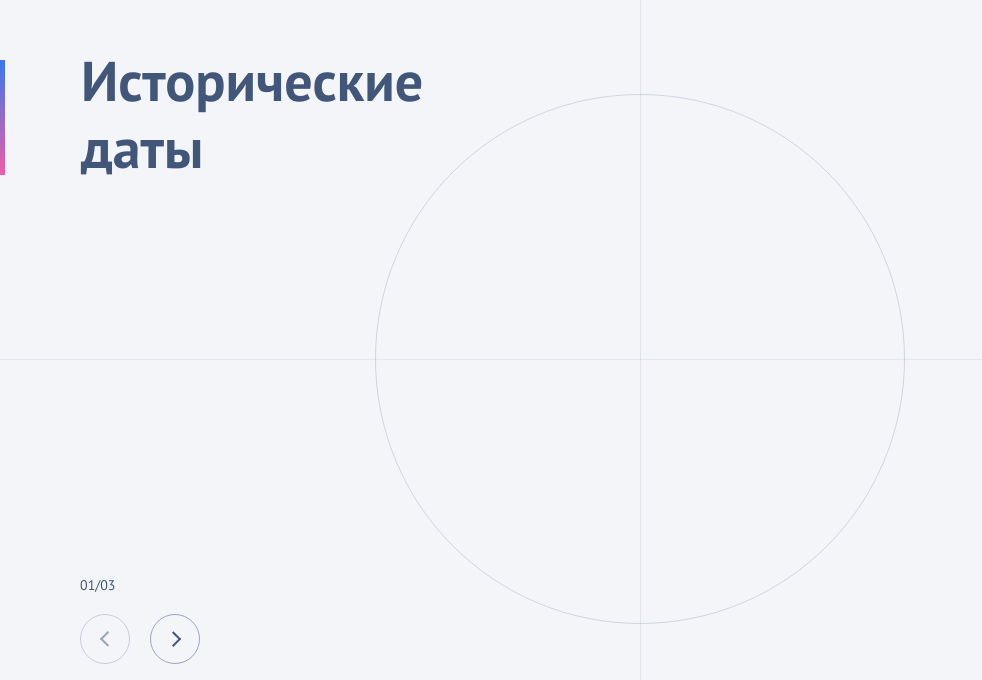
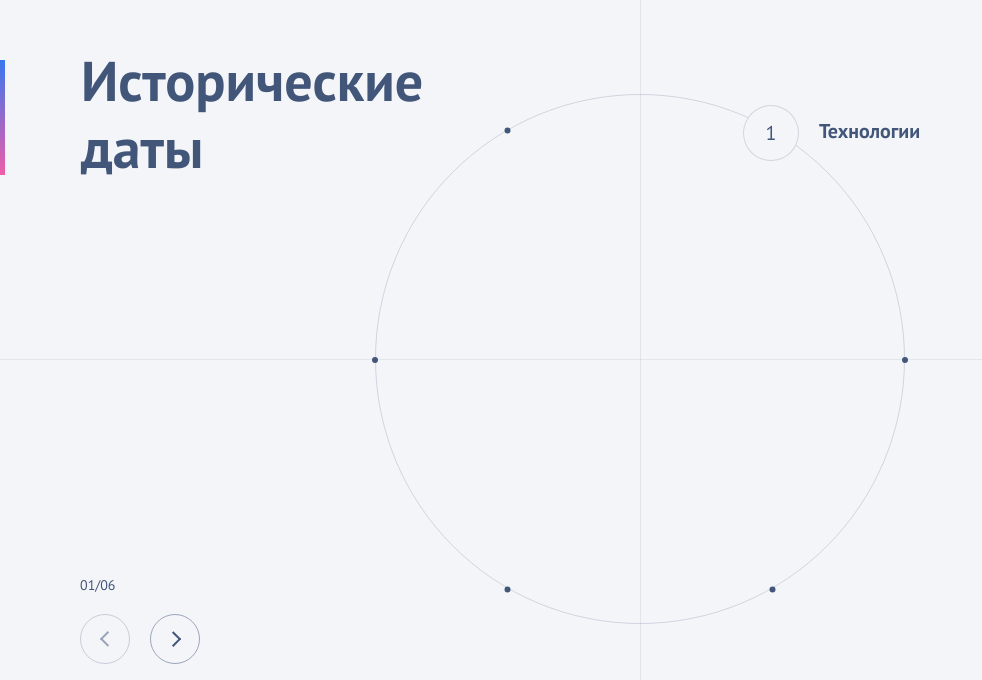
Before and after one commit to juliaanto/historical-dates, a React (Create React App) app: page / in a window 1280 px wide. Shown: the part 120-800 px from the top of the page, without its empty margins (0-982 px from the left). Built offline with nearby package versions, Linux system fonts and the light colour scheme.

Commit message:
Добавлены точки разделов на окружность

```diff
--- a/src/components/controls/controls.tsx
+++ b/src/components/controls/controls.tsx
@@ -1,19 +1,22 @@
 import Block from "./controls.styled";
-import DATA from "../../data/events";
-import { useState } from "react";
+import DATA from "../../data/data";
 
-function Controls() {
-  const [currentIndex, setCurrentIndex] = useState(1);
+type ControlsProps = {
+  currentIndex: number;
+  handleChangeCurrentIndex: (index: number) => void;
+}
+
+function Controls({currentIndex, handleChangeCurrentIndex}: ControlsProps) {
 
   const handlePrevButtonClick = () => {
     if (currentIndex !== 1) {
-      setCurrentIndex(currentIndex - 1)
+      handleChangeCurrentIndex(currentIndex - 1)
     }
   };
 
   const handleNextButtonClick = () => {
     if (currentIndex !== DATA.length) {
-      setCurrentIndex(currentIndex + 1)
+      handleChangeCurrentIndex(currentIndex + 1)
     }
   };
 
--- a/src/components/main/main.tsx
+++ b/src/components/main/main.tsx
@@ -1,11 +1,17 @@
 import Block from './main.styled';
 import TimeWheel from '../time-wheel/time-wheel';
+import { useState } from "react";
 
 function Main() {
+  const [currentIndex, setCurrentIndex] = useState(1);
+
   return (
     <Block>
       <Block.Heading>Исторические даты</Block.Heading>
-      <TimeWheel />
+      <TimeWheel
+        currentIndex={currentIndex}
+        handleChangeCurrentIndex={(index: number) => setCurrentIndex(index)}
+      />
     </Block>
   )
 }
--- a/src/components/time-wheel/time-wheel.tsx
+++ b/src/components/time-wheel/time-wheel.tsx
@@ -2,11 +2,22 @@ import Block from "./time-wheel.styled";
 import Controls from "../controls/controls";
 import Wheel from "../wheel/wheel";
 
-function TimeWheel() {
+type TimeWheelProps = {
+  currentIndex: number;
+  handleChangeCurrentIndex: (index: number) => void;
+}
+
+function TimeWheel({currentIndex, handleChangeCurrentIndex}: TimeWheelProps) {
   return (
     <Block>
-      <Wheel />
-      <Controls />
+      <Wheel
+        currentIndex={currentIndex}
+        handleChangeCurrentIndex={handleChangeCurrentIndex}
+      />
+      <Controls
+        currentIndex={currentIndex}
+        handleChangeCurrentIndex={handleChangeCurrentIndex}
+      />
     </Block>
   )
 }
--- a/src/components/wheel/wheel.styled.ts
+++ b/src/components/wheel/wheel.styled.ts
@@ -1,4 +1,13 @@
-import styled from 'styled-components';
+import styled, { css } from 'styled-components';
+
+interface SegmentProps {
+  $angle: number;
+}
+
+interface PointProps {
+  $angle: number;
+  $isCurrent: boolean;
+}
 
 const Block: any = styled.div`
   display: flex;
@@ -21,6 +30,64 @@ Block.Basis = styled.div`
   height: 530px;
   border: 1px solid rgba(${({ theme }) => theme.color.basicDarkRGB}, .2);
   border-radius: 50%;
+  display: flex;
+  justify-content: center;
+  z-index: 1;
+`;
+
+Block.Segment = styled.div<SegmentProps>`
+  position: absolute;
+  transform-origin: center 265px;
+  transform: ${({ $angle }) => `rotate(${$angle}deg)`};
+`;
+
+Block.Point = styled.div<PointProps>`
+  border-radius: 50%;
+  transform: ${({ $angle }) => `rotate(-${$angle}deg)`};
+  cursor: pointer;
+  width: 56px;
+  height: 56px;
+
+  ${({ $isCurrent }) =>
+    $isCurrent ?
+    css`
+      margin-top: -44%;
+      border: 1px solid rgba(${({ theme }) => theme.color.basicDarkRGB}, .2);
+      background-color: ${({ theme }) => theme.color.basicLight};
+      display: flex;
+      justify-content: center;
+      align-items: center;
+      position: relative;
+    `:
+    css`
+      margin-top: -50%;
+      outline: 3px solid ${({ theme }) => theme.color.basicDark};
+      outline-offset: -28px;
+
+      &:hover {
+        outline: none;
+        margin-top: -44%;
+        border: 1px solid rgba(${({ theme }) => theme.color.basicDarkRGB}, .2);
+        background-color: ${({ theme }) => theme.color.basicLight};
+        display: flex;
+        justify-content: center;
+        align-items: center;
+        position: relative;
+      }
+    `}
+`;
+
+Block.Index = styled.p`
+  font-size: 20px;
+`;
+
+Block.Topic = styled.p`
+  position: absolute;
+  margin-left: 75px;
+  margin-bottom: 4px;
+  font-weight: 700;
+  font-size: 20px;
+  left: 0;
 `;
 
 export default Block;
--- a/src/components/wheel/wheel.tsx
+++ b/src/components/wheel/wheel.tsx
@@ -1,9 +1,33 @@
 import Block from "./wheel.styled";
+import DATA from "../../data/data";
+import { getAngle } from "../../utils/angle";
 
-function Wheel() {
+type WheelProps = {
+  currentIndex: number;
+  handleChangeCurrentIndex: (index: number) => void;
+}
+
+function Wheel({currentIndex, handleChangeCurrentIndex}: WheelProps) {
   return (
     <Block>
-      <Block.Basis />
+      <Block.Basis>
+        {DATA.map((item, index) => (
+          <Block.Segment $angle={getAngle(item, currentIndex)} key={index}>
+            <Block.Point
+              $angle={getAngle(item, currentIndex)}
+              $isCurrent={DATA.indexOf(item) + 1 === currentIndex}
+              onClick={() => handleChangeCurrentIndex(DATA.indexOf(item) + 1)}
+            >
+              {DATA.indexOf(item) + 1 === currentIndex &&
+                <>
+                  <Block.Index>{DATA.indexOf(item) + 1}</Block.Index>
+                  <Block.Topic>{item.topic}</Block.Topic>
+                </>
+              }
+            </Block.Point>
+          </Block.Segment>
+        ))}
+      </Block.Basis>
     </Block>
   )
 }
--- /dev/null
+++ b/src/data/data.ts
@@ -0,0 +1,100 @@
+import { Data } from "../types/data";
+
+const DATA:Data = [
+  {
+    topic: 'Технологии',
+    events: [
+      {
+        year: 2015,
+        description: '13 сентября — частное солнечное затмение, видимое в Южной Африке и части Антарктиды',
+      },
+      {
+        year: 2015,
+        description: '13 сентября — частное солнечное затмение, видимое в Южной Африке и части Антарктиды',
+      }
+    ]
+  },
+  {
+    topic: 'Кино',
+    events: [
+      {
+        year: 2015,
+        description: '13 сентября — частное солнечное затмение, видимое в Южной Африке и части Антарктиды',
+      },
+      {
+        year: 2015,
+        description: '13 сентября — частное солнечное затмение, видимое в Южной Африке и части Антарктиды',
+      }
+    ]
+  },
+  {
+    topic: 'Наука',
+    events: [
+      {
+        year: 2015,
+        description: '13 сентября — частное солнечное затмение, видимое в Южной Африке и части Антарктиды',
+      },
+      {
+        year: 2016,
+        description: 'Телескоп «Хаббл» обнаружил самую удалённую из всех обнаруженных галактик, получившую обозначение GN-z11',
+      },
+      {
+        year: 2017,
+        description: 'Компания Tesla официально представила первый в мире электрический грузовик Tesla Semi',
+      }
+    ]
+  },
+  {
+    topic: 'Наука',
+    events: [
+      {
+        year: 2015,
+        description: '13 сентября — частное солнечное затмение, видимое в Южной Африке и части Антарктиды',
+      },
+      {
+        year: 2016,
+        description: 'Телескоп «Хаббл» обнаружил самую удалённую из всех обнаруженных галактик, получившую обозначение GN-z11',
+      },
+      {
+        year: 2017,
+        description: 'Компания Tesla официально представила первый в мире электрический грузовик Tesla Semi',
+      }
+    ]
+  },
+  {
+    topic: 'Наука',
+    events: [
+      {
+        year: 2015,
+        description: '13 сентября — частное солнечное затмение, видимое в Южной Африке и части Антарктиды',
+      },
+      {
+        year: 2016,
+        description: 'Телескоп «Хаббл» обнаружил самую удалённую из всех обнаруженных галактик, получившую обозначение GN-z11',
+      },
+      {
+        year: 2017,
+        description: 'Компания Tesla официально представила первый в мире электрический грузовик Tesla Semi',
+      }
+    ]
+  },
+  {
+    topic: 'Наука',
+    events: [
+      {
+        year: 2015,
+        description: '13 сентября — частное солнечное затмение, видимое в Южной Африке и части Антарктиды',
+      },
+      {
+        year: 2016,
+        description: 'Телескоп «Хаббл» обнаружил самую удалённую из всех обнаруженных галактик, получившую обозначение GN-z11',
+      },
+      {
+        year: 2017,
+        description: 'Компания Tesla официально представила первый в мире электрический грузовик Tesla Semi',
+      }
+    ]
+  }
+]
+
+export default DATA;
--- a/src/data/events.ts
+++ /dev/null
@@ -1,49 +0,0 @@
-import { Data } from "../types/data";
-
-const DATA:Data = [
-  {
-    topic: 'Технологии',
-    events: [
-      {
-        year: 2015,
-        description: '13 сентября — частное солнечное затмение, видимое в Южной Африке и части Антарктиды',
-      },
-      {
-        year: 2015,
-        description: '13 сентября — частное солнечное затмение, видимое в Южной Африке и части Антарктиды',
-      }
-    ]
-  },
-  {
-    topic: 'Технологии',
-    events: [
-      {
-        year: 2015,
-        description: '13 сентября — частное солнечное затмение, видимое в Южной Африке и части Антарктиды',
-      },
-      {
-        year: 2015,
-        description: '13 сентября — частное солнечное затмение, видимое в Южной Африке и части Антарктиды',
-      }
-    ]
-  },
-  {
-    topic: 'Наука',
-    events: [
-      {
-        year: 2015,
-        description: '13 сентября — частное солнечное затмение, видимое в Южной Африке и части Антарктиды',
-      },
-      {
-        year: 2016,
-        description: 'Телескоп «Хаббл» обнаружил самую удалённую из всех обнаруженных галактик, получившую обозначение GN-z11',
-      },
-      {
-        year: 2017,
-        description: 'Компания Tesla официально представила первый в мире электрический грузовик Tesla Semi',
-      }
-    ]
-  }
-]
-
-export default DATA;
--- a/src/types/data.ts
+++ b/src/types/data.ts
@@ -3,7 +3,7 @@ type Event = {
   description: string,
 }
 
-type Events = {
+export type Events = {
   topic?: string,
   events: Event[],
 }
--- /dev/null
+++ b/src/utils/angle.ts
@@ -0,0 +1,6 @@
+import DATA from '../data/data';
+import { Events } from '../types/data';
+
+const CURRENT_POINT_OFFSET = 30;
+
+export const getAngle = (item: Events, currentIndex: number) => (360/DATA.length)*(DATA.indexOf(item) + 1) - (360/DATA.length)*currentIndex + CURRENT_POINT_OFFSET;
```
